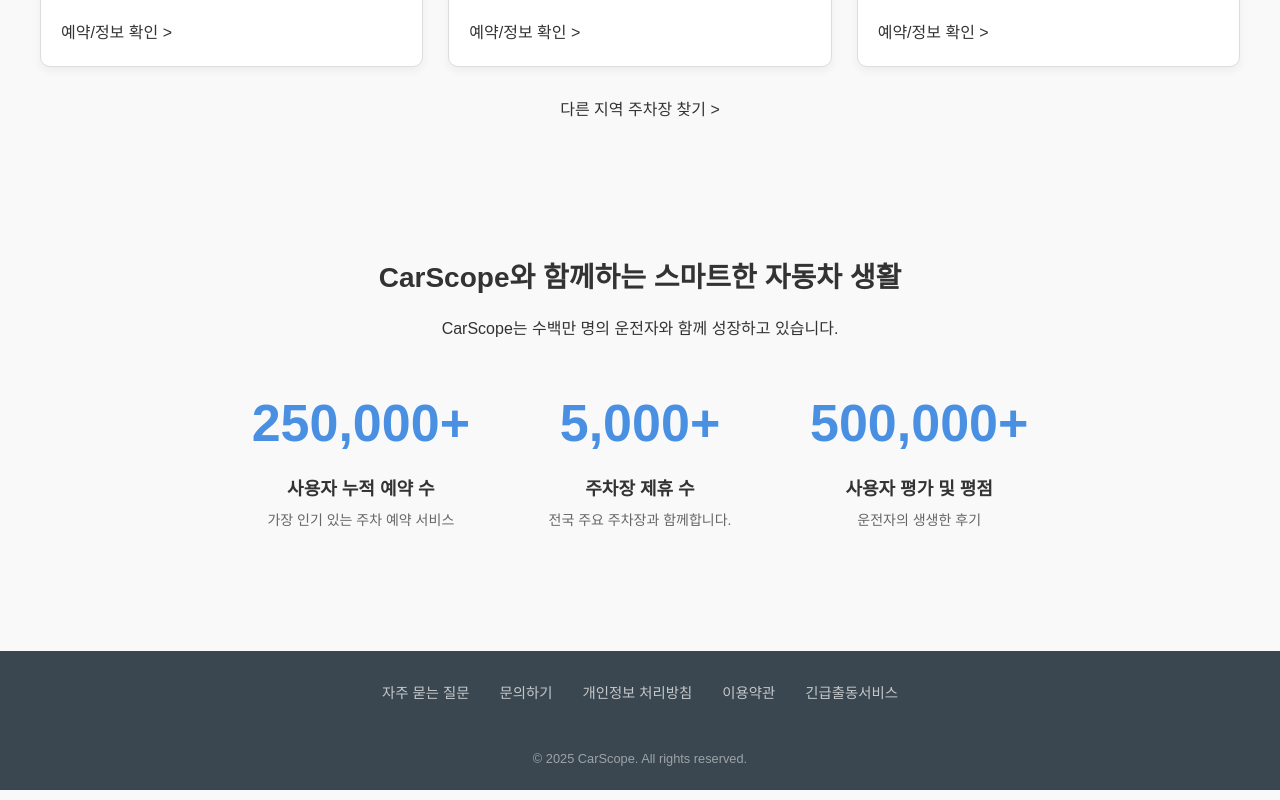
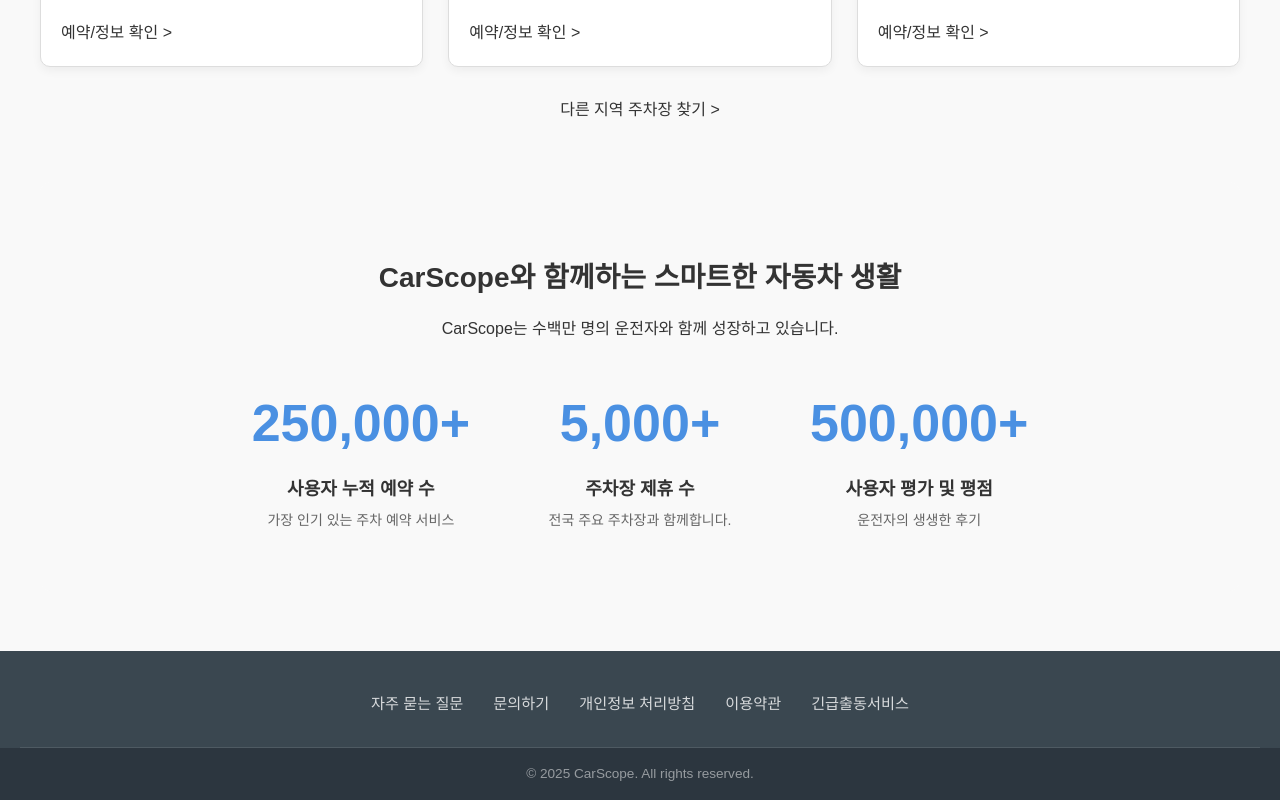
Before and after one commit to 2024136034-hakcheol/car-scope, a React (Create React App) app: page /find-password in a window 1280 px wide. Shown: the part 1148-1948 px from the top of the page. Built offline with nearby package versions, Linux system fonts and the light colour scheme.

Commit message:
feat: Footer 하단 회사 정보 삭제 및 상단 링크 그룹과 저작권 문구 명확하게

```diff
--- a/src/styles/Footer.css
+++ b/src/styles/Footer.css
@@ -1,53 +1,56 @@
-:root {
-    --primary-color: #4A90E2;
-    --secondary-color: #50E3C2;
-    --text-primary: #333;
-    --text-secondary: #666;
-    --background-light: #f9f9f9;
-    --background-dark: #3a4750;
-    --border-color: #ddd;
-}
-
 .footer {
     background-color: var(--background-dark);
     color: white;
-    padding: 30px 20px 20px;
-    font-size: 0.9rem;
-    line-height: 1.8;
-    text-align: center;
+    padding-top: 20px;
 }
 
 .footer-links-only {
-    padding-bottom: 20px;
-    margin-bottom: 20px;
+    max-width: 1200px;
+    margin: 0 auto;
+    padding: 20px 20px 30px;
+    border-bottom: 1px solid rgba(255, 255, 255, 0.1);
 }
 
 .footer-links-only ul {
     list-style: none;
+    display: flex;
+    justify-content: center;
     padding: 0;
     margin: 0;
-    display: flex;
-    justify-content: center;
     flex-wrap: wrap;
 }
 
-.footer-links-only ul li {
+.footer-links-only li {
     margin: 0 15px;
 }
 
-.footer-links-only ul li a {
-    color: rgba(255, 255, 255, 0.7);
+.footer-links-only a {
     text-decoration: none;
+    color: rgba(255, 255, 255, 0.8);
+    font-size: 0.95rem;
+    transition: color 0.2s;
     white-space: nowrap;
-    transition: color 0.2s ease-in-out;
 }
 
-.footer-links-only ul li a:hover {
-    color: var(--primary-color);
+.footer-links-only a:hover {
+    color: var(--secondary-color);
 }
 
 .copyright {
-    font-size: 0.8rem;
+    text-align: center;
+    padding: 15px 0;
+    font-size: 0.85rem;
     color: rgba(255, 255, 255, 0.5);
-    margin-top: 10px;
+    background-color: #2c363f;
 }
+
+@media (max-width: 768px) {
+    .footer-links-only ul {
+        flex-direction: column;
+        align-items: center;
+    }
+
+    .footer-links-only li {
+        margin: 8px 0;
+    }
+}
```
